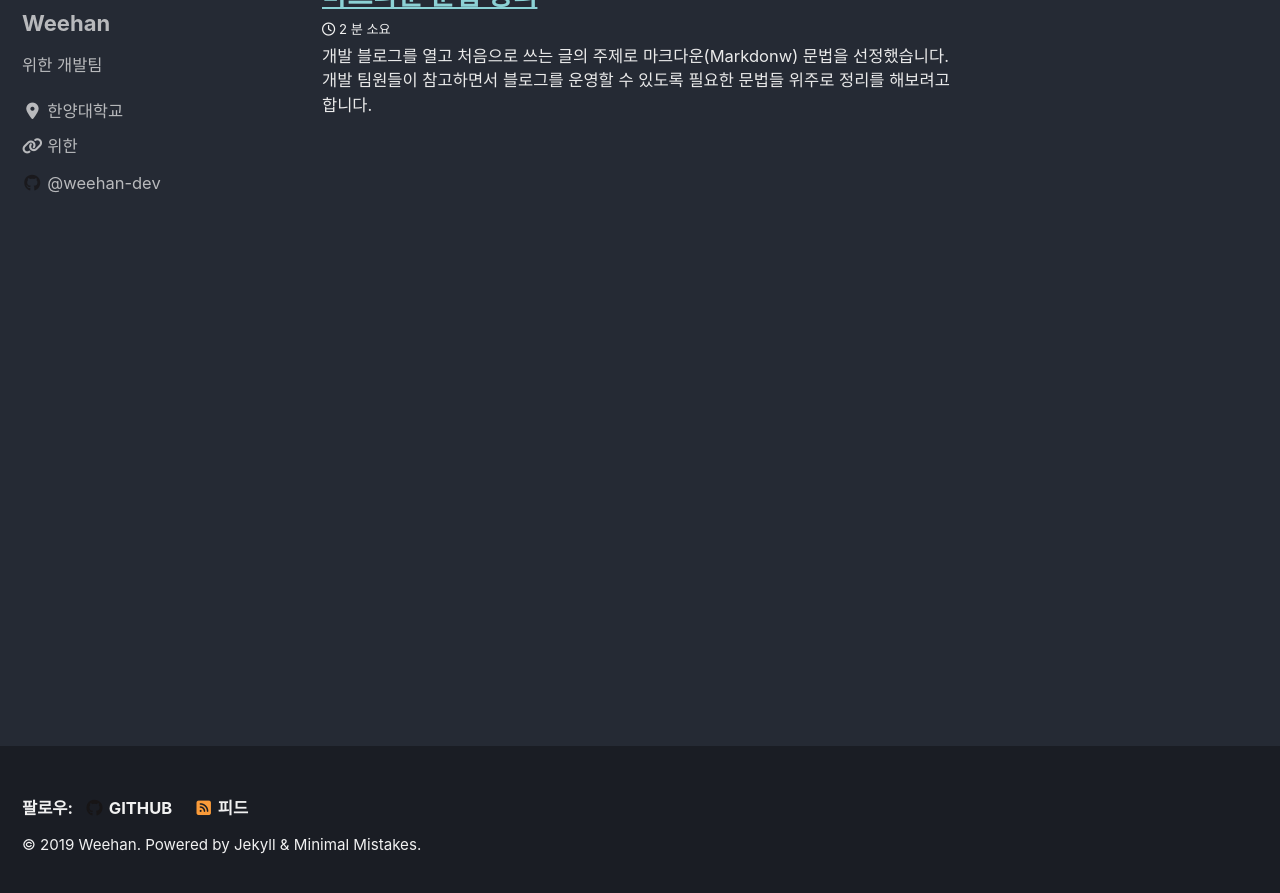
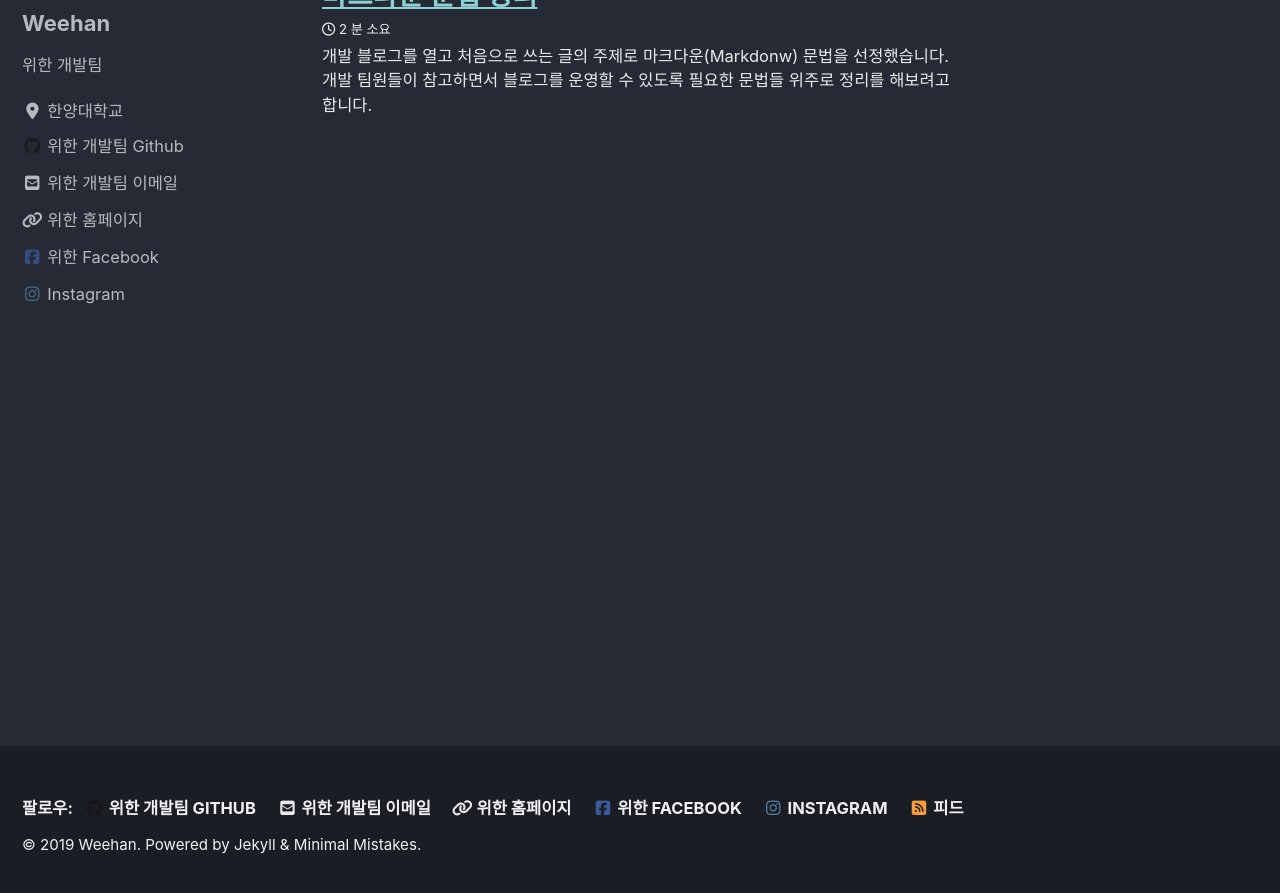
Before and after one commit to Neulhan/weehan-dev.github.io, a Jekyll site: the page built from index.html, in a window 1280 px wide and 900 px high, scrolled down 231 px. Shown: the top 893 px of the window. Built offline with Jekyll 4.4.1, drawn with Linux system fonts in a browser that asks for light colours; cached includes are drawn as plain includes; nearby versions of some CDN libraries; the list of posts is cut into pages by our own code.

Commit message:
update sns

```diff
--- a/_config.yml
+++ b/_config.yml
@@ -112,47 +112,40 @@ author:
   location         : "한양대학교"
   email            :
   links:
-    - label: "Email"
+    - label: "위한 개발팀 Github"
+      icon: "fab fa-fw fa-github"
+      url: "https://github.com/weehan-dev"
+    - label: "위한 개발팀 이메일"
       icon: "fas fa-fw fa-envelope-square"
-      # url: mailto:your.name@email.com
-    - label: "위한"
+      url: mailto:weehan.dev@gmail.com
+    - label: "위한 홈페이지"
       icon: "fas fa-fw fa-link"
       url: "https://weehan.com"
-    # - label: "Twitter"
-    #   icon: "fab fa-fw fa-twitter-square"
-    #   # url: "https://twitter.com/"
-    # - label: "Facebook"
-    #   icon: "fab fa-fw fa-facebook-square"
-    #   # url: "https://facebook.com/"
-    - label: "@weehan-dev"
-      icon: "fab fa-fw fa-github"
-      url: "https://github.com/weehan-dev"
-    # - label: "Instagram"
-    #   icon: "fab fa-fw fa-instagram"
-    #   # url: "https://instagram.com/"
+    - label: "위한 Facebook"
+      icon: "fab fa-fw fa-facebook-square"
+      url: "https://www.facebook.com/hanyang.weehan/"
+    - label: "Instagram"
+      icon: "fab fa-fw fa-instagram"
+      url: "https://www.instagram.com/weehan_official/?hl=ko"
 
 # Site Footer
 footer:
   links:
-    # - label: "Twitter"
-    #   icon: "fab fa-fw fa-twitter-square"
-    #   # url:
-    # - label: "Facebook"
-    #   icon: "fab fa-fw fa-facebook-square"
-    #   # url:
-    - label: "GitHub"
+    - label: "위한 개발팀 Github"
       icon: "fab fa-fw fa-github"
       url: "https://github.com/weehan-dev"
-    # - label: "GitLab"
-    #   icon: "fab fa-fw fa-gitlab"
-    #   # url:
-    # - label: "Bitbucket"
-    #   icon: "fab fa-fw fa-bitbucket"
-    #   # url:
-    # - label: "Instagram"
-    #   icon: "fab fa-fw fa-instagram"
-    #   # url:
-
+    - label: "위한 개발팀 이메일"
+      icon: "fas fa-fw fa-envelope-square"
+      url: mailto:weehan.dev@gmail.com
+    - label: "위한 홈페이지"
+      icon: "fas fa-fw fa-link"
+      url: "https://weehan.com"
+    - label: "위한 Facebook"
+      icon: "fab fa-fw fa-facebook-square"
+      url: "https://www.facebook.com/hanyang.weehan/"
+    - label: "Instagram"
+      icon: "fab fa-fw fa-instagram"
+      url: "https://www.instagram.com/weehan_official/?hl=ko"
 
 # Reading Files
 include:
```
